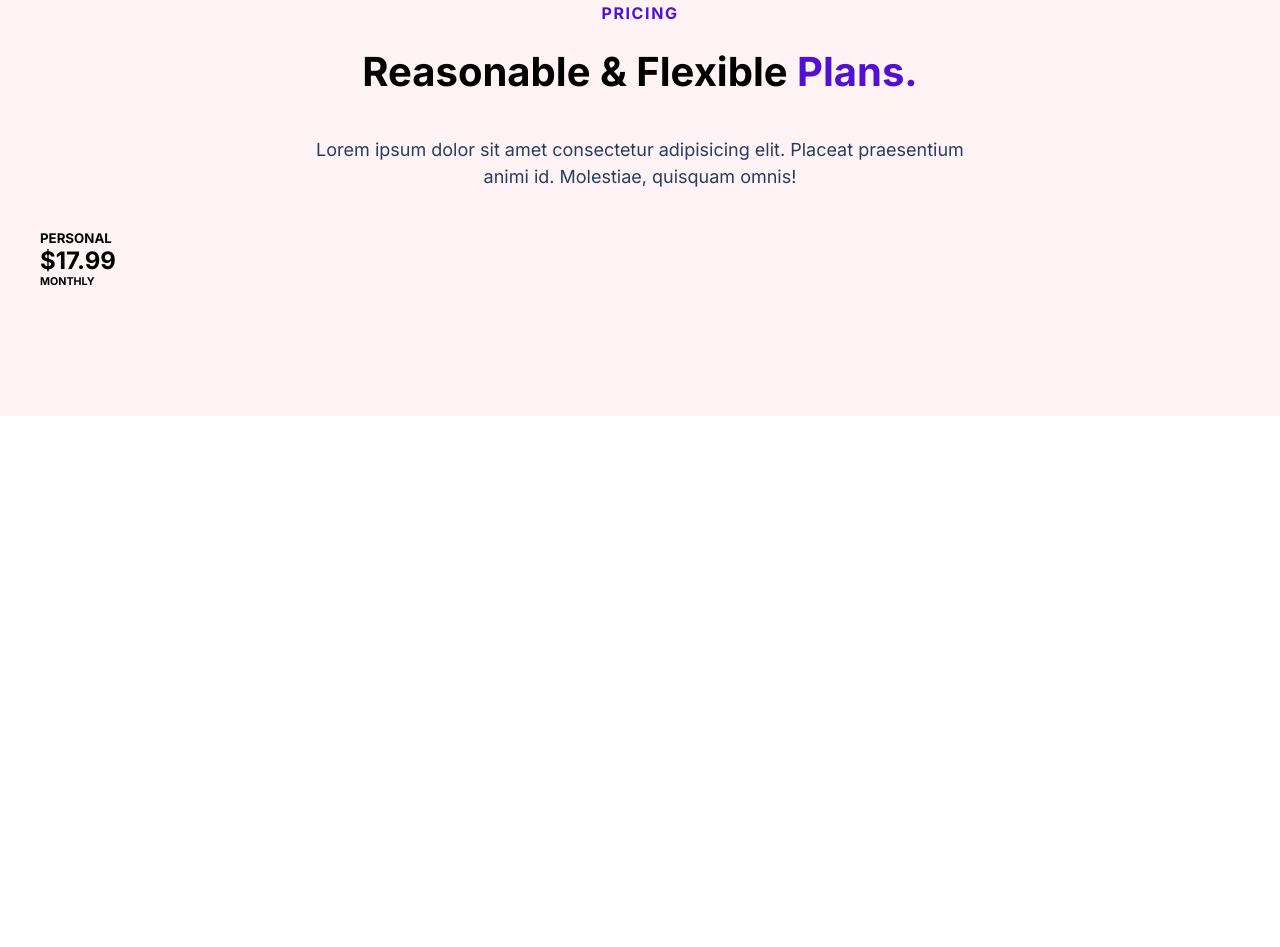
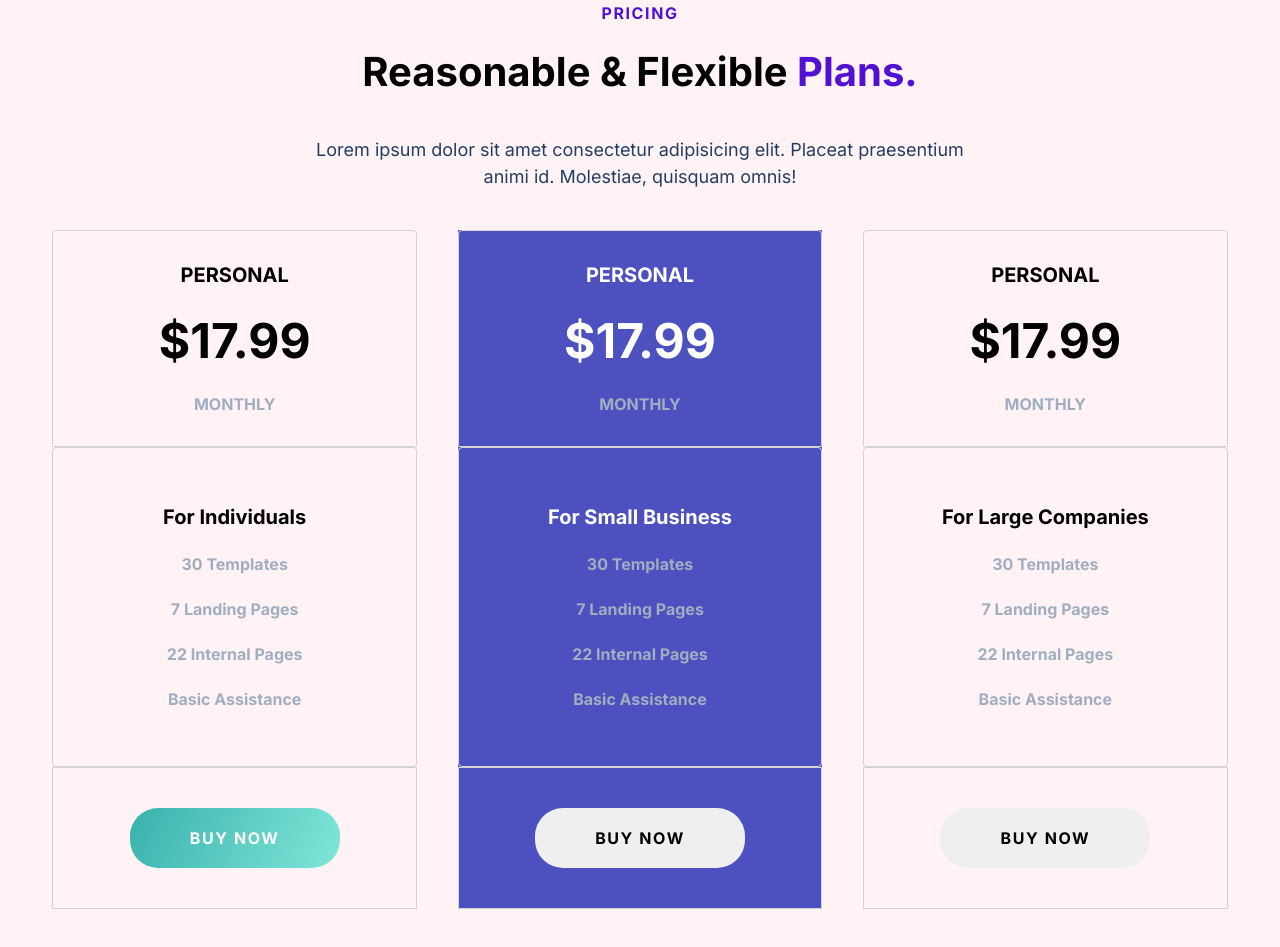
Before and after one commit to Rileycolbert/Treact-Project-Final, a plain HTML site: page index.html in a window 1280 px wide. Shown: the part 3604-4551 px from the top of the page. Before the commit the page ends 4020 px from the top, so only its background shows below. Drawn offline with Linux system fonts and the light colour scheme.

Commit message:
Pricing section almost complete

```diff
--- a/index.html
+++ b/index.html
@@ -361,12 +361,53 @@
 <div class="pricing__plan--wrapper">
   <div class="pricing__plan">
     <div class="pricing__plan--top">
-      <h5 class="pricing__plan--level">PERSONAL</h5>
+      <h5 class="pricing__plan--category">PERSONAL</h5>
       <h2 class="pricing__plan--price">$17.99</h2>
       <h6 class="pricing__plan--monthly">MONTHLY</h6>
     </div>
     <div class="pricing__plan--mid">
-
+      <h2 class="pricing__plan--level">For Individuals</h2>
+      <h5 class="pricing__plan--features">30 Templates</h5>
+      <h5 class="pricing__plan--features">7 Landing Pages</h5>
+      <h5 class="pricing__plan--features">22 Internal Pages</h5>
+      <h5 class="pricing__plan--features">Basic Assistance</h5>
+    </div>
+    <div class="pricing__plan--bottom">
+      <button class="buy btn-1">BUY NOW</button>
+    </div>
+  </div>
+  <div class="pricing__plan plan__business">
+    <div class="pricing__plan--top">
+      <h5 class="pricing__plan--category">PERSONAL</h5>
+      <h2 class="pricing__plan--price">$17.99</h2>
+      <h6 class="pricing__plan--monthly">MONTHLY</h6>
+    </div>
+    <div class="pricing__plan--mid">
+      <h2 class="pricing__plan--level">For Small Business</h2>
+      <h5 class="pricing__plan--features">30 Templates</h5>
+      <h5 class="pricing__plan--features">7 Landing Pages</h5>
+      <h5 class="pricing__plan--features">22 Internal Pages</h5>
+      <h5 class="pricing__plan--features">Basic Assistance</h5>
+    </div>
+    <div class="pricing__plan--bottom">
+      <button class="buy btn-2">BUY NOW</button>
+    </div>
+  </div>
+  <div class="pricing__plan">
+    <div class="pricing__plan--top">
+      <h5 class="pricing__plan--category">PERSONAL</h5>
+      <h2 class="pricing__plan--price">$17.99</h2>
+      <h6 class="pricing__plan--monthly">MONTHLY</h6>
+    </div>
+    <div class="pricing__plan--mid">
+      <h2 class="pricing__plan--level">For Large Companies</h2>
+      <h5 class="pricing__plan--features">30 Templates</h5>
+      <h5 class="pricing__plan--features">7 Landing Pages</h5>
+      <h5 class="pricing__plan--features">22 Internal Pages</h5>
+      <h5 class="pricing__plan--features">Basic Assistance</h5>
+    </div>
+    <div class="pricing__plan--bottom">
+      <button class="buy btn-3">BUY NOW</button>
     </div>
   </div>
 </div>
--- a/style.css
+++ b/style.css
@@ -424,6 +424,10 @@ width: 100%;
 
 /* PRICING */
 
+.pricing__wrapper{
+    max-width: 1280px;
+}
+
 .pricing__description{
     display: flex;
     flex-direction: column;
@@ -431,3 +435,87 @@ width: 100%;
     margin: 0 auto;
     text-align: center;
 }
+
+.pricing__plan--wrapper{
+    display: flex;
+    width: 100%;
+    justify-content: space-around;
+    flex-wrap: wrap;
+}
+
+.pricing__plan{
+    width: calc(90% / 3);
+    display: flex;
+    flex-direction: column;
+    text-align: center;
+}
+
+
+
+.pricing__plan--top{
+    border: 1px solid lightgray;
+    border-radius:4px 4px 0 0 ;
+    padding: 32px 0;
+}
+
+.pricing__plan--mid,
+.pricing__plan--bottom{
+border: 1px solid lightgray;
+}
+
+.pricing__plan--mid{
+    height: 320px;
+    display: flex;
+    flex-direction: column;
+    justify-content: space-evenly;
+    align-items: center;
+    border-radius: 4px;
+padding: 32px 0;
+}
+
+.pricing__plan--monthly{
+    color:rgba(160, 174, 192);
+    font-size: 16px;
+    font-weight: 700;
+}
+
+.pricing__plan--category{
+    font-size: 20px;
+}
+
+.pricing__plan--price{
+    padding: 24px;
+    font-size: 48px;
+}
+
+.pricing__plan--level{
+    font-size: 20px;
+    font-weight: bold;
+}
+
+.pricing__plan--features{
+    font-size: 16px;
+    font-weight: 600;
+    color:rgba(160, 174, 192);
+}
+
+.buy{
+    border: none;
+    padding: 20px 60px;
+    margin: 40px 0;
+    border-radius: 28px;
+    font-size: 16px;
+    font-weight: 600;
+    letter-spacing: 0.1em;
+}
+
+.btn-1{
+    background: linear-gradient( 115deg, rgb(56, 178, 172) 0%, rgb(129, 230, 217) 100% );
+    color: white;
+}
+
+.plan__business{
+    border: none;
+    color: white;
+    background-color: rgb(76, 81, 191);
+}
```
